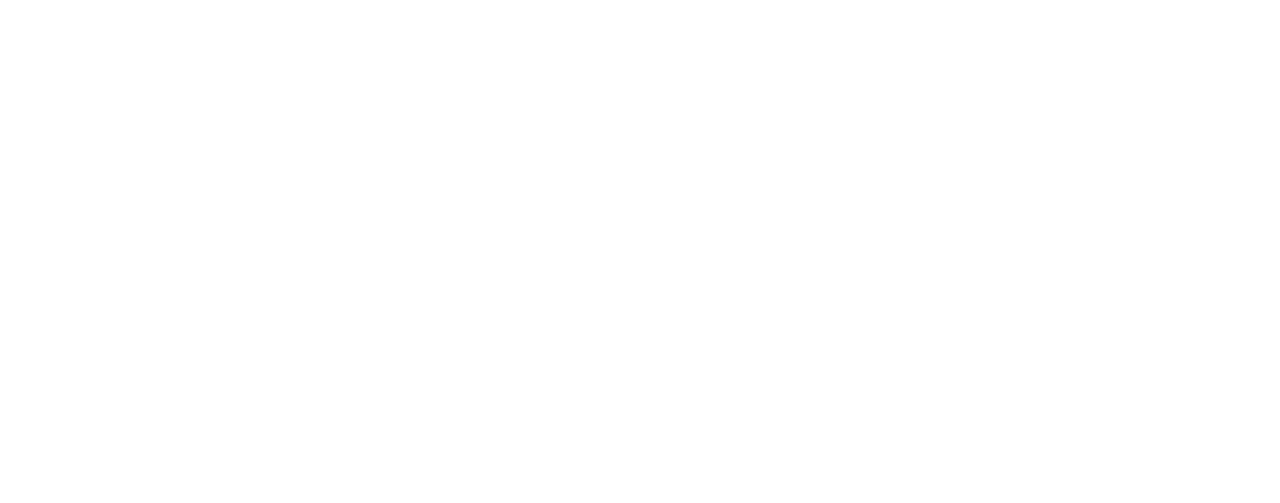
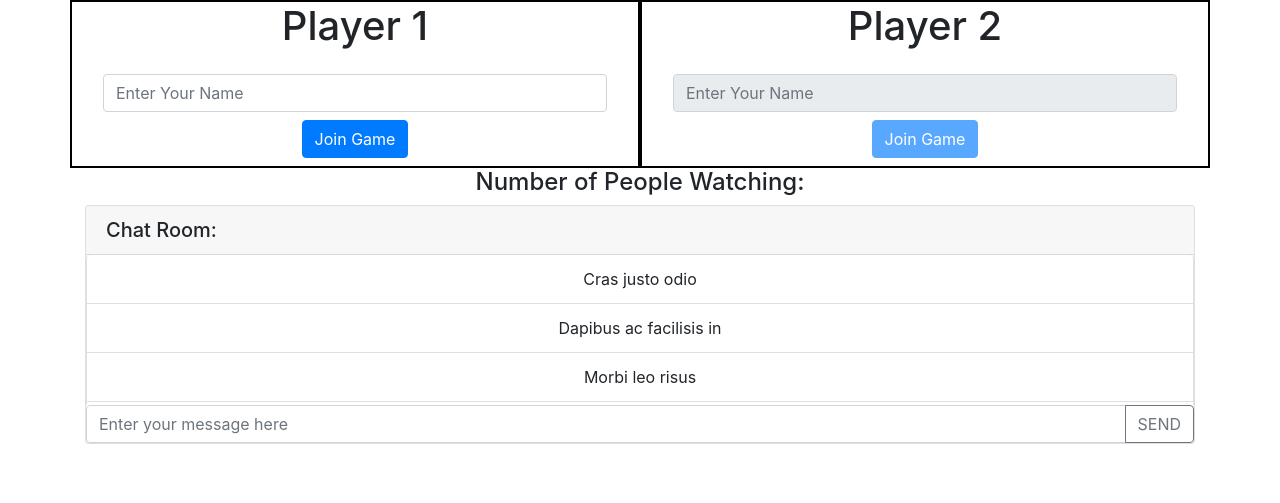
Before and after one commit to aolaleye/rps-multiplayer, a plain HTML site: page index.html in a window 1280 px wide. Drawn offline with nearby package versions, Linux system fonts and the light colour scheme; no server answers.

Commit message:
intial set up of game - structured html and created functions in js

```diff
--- a/assets/css/style.css
+++ b/assets/css/style.css
@@ -0,0 +1,8 @@
+.col-6 {
+    border: 2px solid #000;
+}
+
+.chat-room {
+    height: 150px;
+    overflow: auto;
+}
--- a/assets/js/app.js
+++ b/assets/js/app.js
@@ -11,26 +11,63 @@ firebase.initializeApp(config);
 
 var database = firebase.database();
 
-// var connectionsRef = database.ref("/connections");
-// var connectedRef = database.ref(".info/connected");
+var connectionsRef = database.ref("/connections");
+var connectedRef = database.ref(".info/connected");
 
-// connectedRef.on("value", function(snapshot) {
+var playerOneName = '';
+var playerTwoName = '';
+var playerOneWins = 0;
+var playerOneLosses = 0;
+var playerTwoWins = 0;
+var playerTwoLosses = 0;
 
-//     // If they are connected..
-//     if (snapshot.val()) {
+//<--- tracks how many browsers are open/how many people are watching --->
+connectedRef.on("value", function(snapshot) {
 
-//       // Add user to the connections list.
-//       var con = connectionsRef.push(true);
+    if (snapshot.val()) {
 
-//       // Remove user from the connection list when they disconnect.
-//       con.onDisconnect().remove();
-//     }
-// });
+      var con = connectionsRef.push(true);
 
-// // When first loaded or when the connections list changes...
-// connectionsRef.on("value", function(snapshot) {
+      con.onDisconnect().remove();
+    }
+});
 
-//     // Display the viewer count in the html.
-//     // The number of online users is the number of children in the connections list.
-//     $("#connected-viewers").text(snapshot.numChildren());
-// });
+connectionsRef.on("value", function(snapshot) {
+
+    $(".people-watching").text(snapshot.numChildren());
+});
+
+
+function resetGame() {
+    $(".player-one-name").show();
+    $(".player-one-button").text("Join Game");
+    $(".player-one-button").prop("disabled", false);
+    $(".player-two-name").show();
+    $(".player-two-button").text("Join Game");
+    $(".player-two-name").prop("disabled", true);
+    playerOneName = '';
+    playerTwoName = '';
+    playerOneWins = 0;
+    playerOneLosses = 0;
+    playerTwoWins = 0;
+    playerTwoLosses = 0;
+}
+resetGame();
+
+$(".player-one-button").on("click", function() {
+    playerOneName = $(".player-one-name").val();
+    $(".player-one h1").text(playerOneName);
+    $(".player-one-name").hide();
+    $(".player-one-button").text("Player 1 has joined the game");
+    $(".player-one-button").prop("disabled", true);
+    $(".player-two-name").prop("disabled", false);
+    $(".player-two-button").prop("disabled", false);
+});
+
+$(".player-two-button").on("click", function() {
+    playerTwoName = $(".player-two-name").val();
+    $(".player-two h1").text(playerTwoName);
+    $(".player-two-name").hide();
+    $(".player-two-button").text("Player 2 has joined the game");
+    $(".player-two-button").prop("disabled", true);
+});
--- a/index.html
+++ b/index.html
@@ -12,6 +12,58 @@
 
 <body>
 
+<div class="container text-center">
+
+<div class="row">
+
+    <div class="col-6 player-one">
+        <h1>Player 1</h1>
+        <div class="mt-4">
+            <div class="form-group mx-sm-3 mb-2">
+                <input type="text" class="form-control player-one-name" id="inputPassword2" placeholder="Enter Your Name">
+            </div>
+            <button type="submit" class="btn btn-primary mb-2 player-one-button" disabled>Join Game</button>
+        </div>
+    </div>
+
+    <div class="col-6 player-two">
+        <h1>Player 2</h1>
+        <div class="mt-4">
+            <div class="form-group mx-sm-3 mb-2">
+                <input type="text" class="form-control player-two-name" id="inputPassword2" placeholder="Enter Your Name" disabled>
+            </div>
+            <button type="submit" class="btn btn-primary mb-2 player-two-button" disabled>Join Game</button>
+        </div>
+    </div>
+
+</div>
+
+<div class="text-center">
+    <h4>Number of People Watching: <span class="people-watching"></span></h4>
+</div>
+
+<div class="card">
+    <h5 class="card-header text-left">Chat Room:</h5>
+    <ul class="list-group chat-room">
+        <li class="list-group-item">Cras justo odio</li>
+        <li class="list-group-item">Dapibus ac facilisis in</li>
+        <li class="list-group-item">Morbi leo risus</li>
+        <li class="list-group-item">Porta ac consectetur ac</li>
+        <li class="list-group-item">Vestibulum at eros</li>
+    </ul>
+
+<div class="input-group">
+    <input type="text" class="form-control" placeholder="Enter your message here" aria-label="Recipient's username" aria-describedby="basic-addon2">
+    <div class="input-group-append">
+        <button class="btn btn-outline-secondary" type="submit">SEND</button>
+    </div>
+</div>
+</div>
+
+
+</div> <!-- end .container -->
+
+
   <!-- jQuery -->
   <script src="https://code.jquery.com/jquery-3.3.1.min.js" integrity="sha256-FgpCb/KJQlLNfOu91ta32o/NMZxltwRo8QtmkMRdAu8=" crossorigin="anonymous"></script>
 
```
Also changed, not shown: 1 other file.
